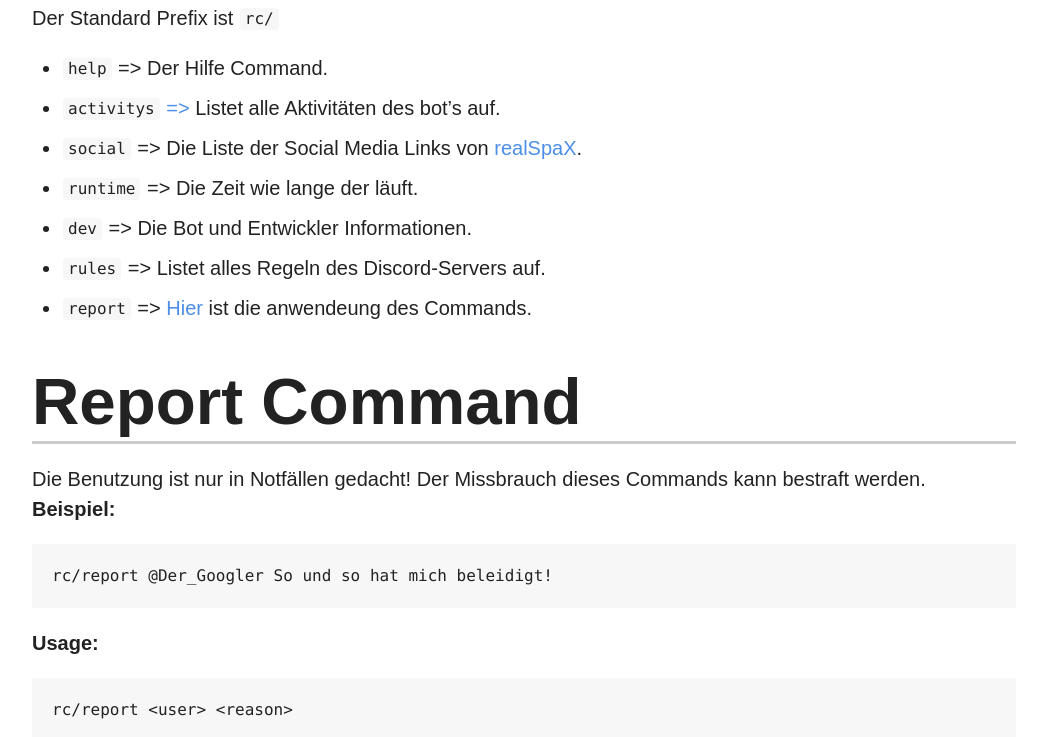
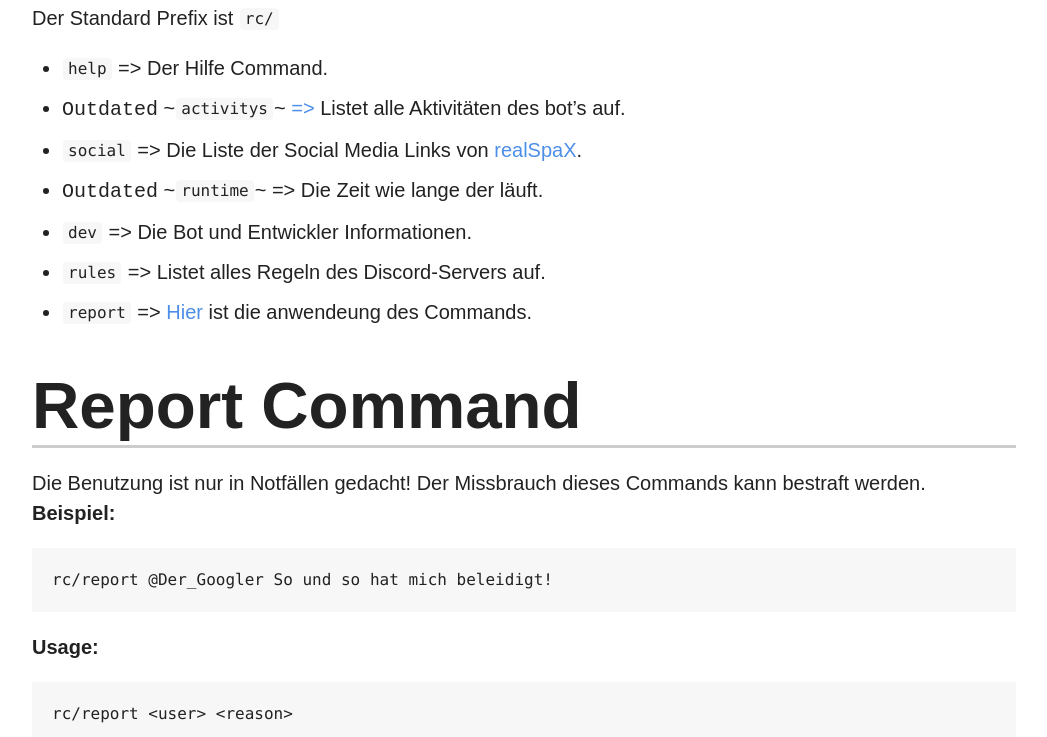
Before and after one commit to lostlvlgirl/realspax.github.io, a Jekyll site: the page built from social/discord/bot.md, in a window 1280 px wide and 900 px high, scrolled down 531 px, cut to the strip 163-900 px from the top of the window. Shown: the whole strip, without its empty margins (116-1163 px from the left). Built offline with Jekyll 4.4.1, drawn with Linux system fonts in a browser that asks for light colours; nearby versions of some CDN libraries.

Commit message:
Update bot.md

```diff
--- a/social/discord/bot.md
+++ b/social/discord/bot.md
@@ -9,9 +9,9 @@ permalink: /discord/bot/commands/
 Der Standard Prefix ist `rc/`
 
 - `help` => Der Hilfe Command.
-- `activitys`[ => ](https://raw.githubusercontent.com/DerGoogler/DerGoogler/main/misc/discord_bot/activity_list.json)Listet alle Aktivitäten des bot's auf.
+- <kbd>Outdated</kbd> ~`activitys`~[ => ](https://raw.githubusercontent.com/DerGoogler/DerGoogler/main/misc/discord_bot/activity_list.json)Listet alle Aktivitäten des bot's auf.
 - `social` => Die Liste der Social Media Links von [realSpaX](https://twitch.ts/realspax).
-- `runtime` => Die Zeit wie lange der läuft.
+- <kbd>Outdated</kbd> ~`runtime`~ => Die Zeit wie lange der läuft.
 - `dev` => Die Bot und Entwickler Informationen.
 - `rules` => Listet alles Regeln des Discord-Servers auf.
 - `report` => [Hier](#report-command) ist die anwendeung des Commands.
```
